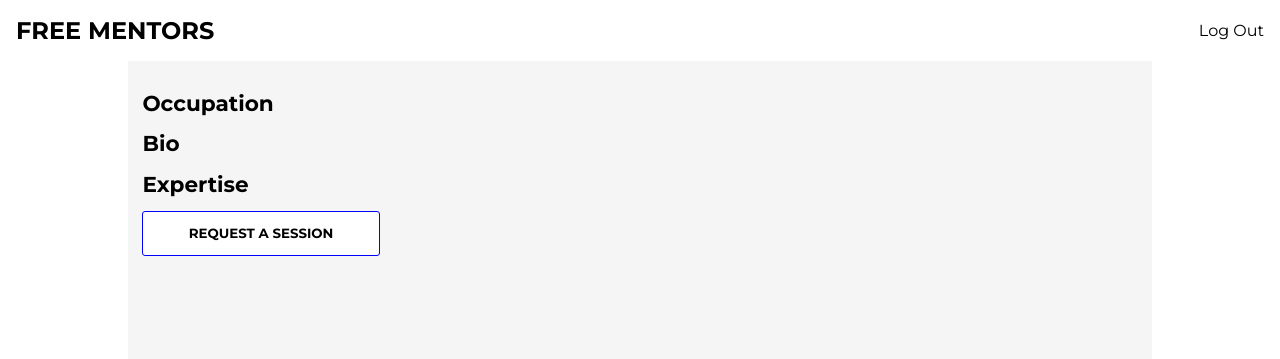
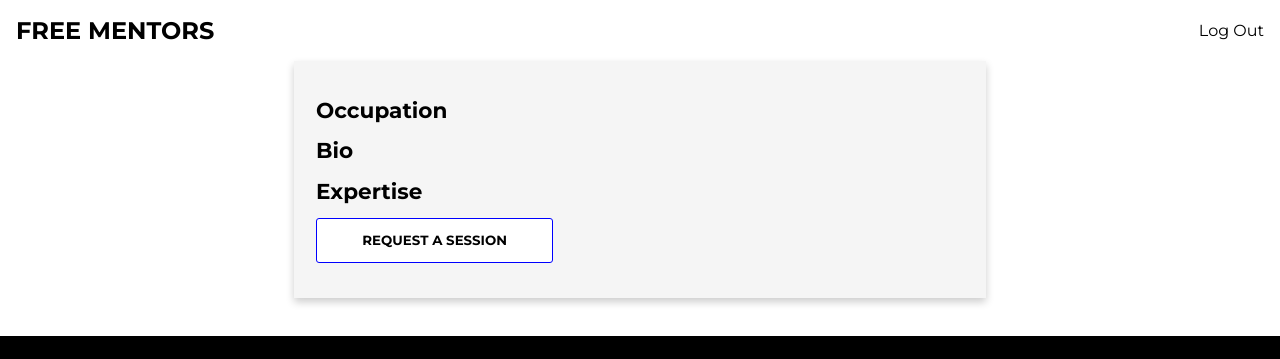
Before and after one commit to JackieBinya/free-mentors-challenge-2, a website: page UI/showMentor.html in a window 1280 px wide. Shown: the top 359 px of the page. Drawn offline with Linux system fonts and the light colour scheme.

Commit message:
bg(168257989) Fixed styling on view specific mentor UI -modified showMentor.html - modiified styles.css [finishes #168257989]

```diff
--- a/UI/showMentor.html
+++ b/UI/showMentor.html
@@ -14,7 +14,8 @@
             <a href="mentors.html" class="logo">Free Mentors</a>
             <a href="index.html">Log Out</a>
     </header>
-    <div class="container container-secondary">
+    <div class="container">
+        <div class="adjust">
             <div class="info">
                 <figure class="image-container">
                     <figcaption><h1><span data-firstName-value=""></span> <span data-lastName-value=""></span></h1></figcaption>
@@ -33,6 +34,7 @@
                 </div>
             </div>
             <button class="btn request-btn"><a href="requestSession.html">Request a session</a></button>
+       </div>
     </div>
     <footer>
         <a href="mentors.html" class="logo">Free Mentors</a>
--- a/UI/styles.css
+++ b/UI/styles.css
@@ -321,6 +321,13 @@ header  {
 /************************************************
 * Show mentor styling
 /**********************************************************************************/
+.adjust{
+  background-color: whitesmoke;
+  box-shadow: 0 4px 8px 0 rgba(0,0,0,0.2);
+  padding: 1em;
+  max-width: 80%;
+  margin: 0 auto;
+}
 .info .image-container {
   margin-bottom: 1em;
 }
@@ -344,9 +351,14 @@ header  {
   color: blue;
 }
 
-@media only screen and (min-width: 1025px) {
+@media only screen and (min-width: 1024px) {
   .info .image-container {
     margin-bottom: 1em;
+  }
+
+  .adjust {
+    max-width: 60%;
+    padding: 1.5em;
   }
 }
 
```
Lines whose indentation alone changed are shown as unchanged.
